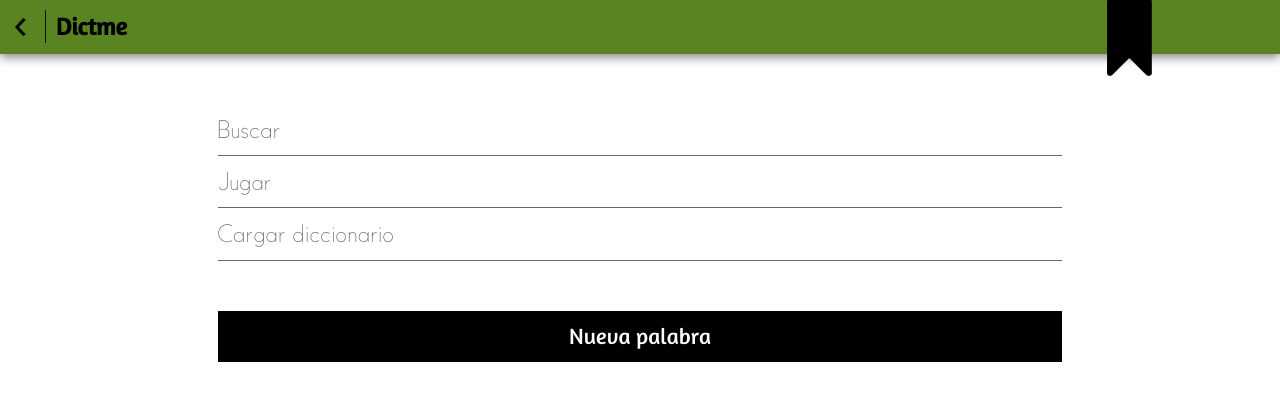
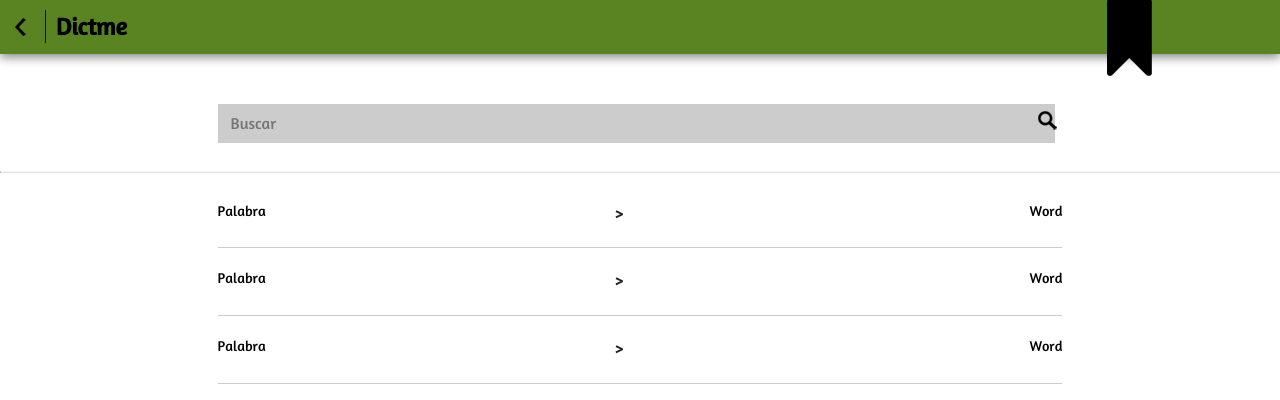
Before and after one commit to jespino/dictme-maquetas, a plain HTML site: page search.html in a window 1280 px wide. Drawn offline with Linux system fonts and the light colour scheme.

Commit message:
Search page

```diff
--- a/css/styles.less
+++ b/css/styles.less
@@ -96,12 +96,27 @@ header{
      background: rgba(90,132,34,1);
 }
 
+/* Content */
+
+.content{
+    &.home, &.search{
+        width: 66%;
+        margin: 0 auto;
+    }
+}
+
+/* Forms */
+
+form{
+    input[type="text"]{
+        width: 96%;
+    }
+}
+
 /* Main nav */
 
 .home{
     nav{
-        width: 66%;
-        margin: 0 auto;
         margin-bottom: 50px;
         ul{
             margin: 0;
@@ -136,3 +151,67 @@ header{
         background: #000;
     }
 }
+
+/* Search */
+#search-main{
+    .search-divider{
+        border-top: 1px solid #F5f5f5;
+        border-bottom: 1px solid #e0e0e0;
+    }
+    .search{
+        .search-form{
+            position: relative;
+            padding-bottom: 20px;
+            .searchbox{
+                background: #ccc;
+                border: none;
+                font-family: 'AmaranthRegular';
+                color: #000;
+                padding: 10px 13px;
+            }
+            .search_btn{
+                width: 20px;
+                height: 20px;
+                display: block;
+                text-indent: 100%;
+                white-space: nowrap;
+                overflow: hidden;
+                background: url("../img/search.png") no-repeat center center transparent;
+                position: absolute;
+                top: 7px;
+                right: 5px;
+            }
+        }
+        .search-results{
+            margin:0;
+            padding:0;
+            list-style: none;
+            li{
+                padding:20px 0;
+                border-bottom: 1px solid #ccc;
+                a{
+                    color: #000;
+                    text-decoration: none;
+                    font-family: 'AmaranthRegular';
+                    font-size:.9em;
+                    white-space:nowrap;
+                    width: 47%;
+                    text-overflow: ellipsis;
+                    overflow: hidden;
+                    &:first-child{
+                        float:left;
+                    }
+                    &:last-child{
+                        float: right;
+                        text-align: right;
+                    }
+                }
+                span{
+                    text-align:center;
+                    font-size: 1.2em;
+                    font-family: 'AmaranthRegular';
+                }
+            }
+        }
+    }
+}
--- a/search.html
+++ b/search.html
@@ -25,30 +25,42 @@
 
         <script src="js/vendor/modernizr-2.6.2.min.js"></script>
     </head>
-    <body>
+    <body id="search-main">
         <header id="header" class="header header-search">
             <a class="back" href="index.html"><!-- index --></a>
             <h1>Dictme</h1>
         </header>
+        <div class="marker"><!-- marker image --></div>
 
-        <div class="marker"><!-- marker image --></div>
-    <section class="content home">
+    <section>
+        <div class="content search">
+            <form class="search-form" name="input" action="" method="get">
+                <input type="text" name="search" class="searchbox" placeholder="Buscar">
+                <a href="#" class="search_btn">Search</a>
+            </form>
+        </div>
+        <hr class="search-divider" />
+        <div class="content search">
+            <ul class="search-results">
+                <li class="clearfix">
+                    <a href="#" title="Palabras">Palabra</a>
+                    <span>></span>
+                    <a href="#" title="Palabras">Word</a>
+                </li>
+                <li class="clearfix">
+                    <a href="#" title="Palabras">Palabra</a>
+                    <span>></span>
+                    <a href="#" title="Palabras">Word</a>
+                </li>
+                <li class="clearfix">
+                    <a href="#" title="Palabras">Palabra</a>
+                    <span>></span>
+                    <a href="#" title="Palabras">Word</a>
+                </li>
 
-        <nav>
-            <ul class="nav">
-                <li>
-                    <a href="search.html">Buscar</a>
-                </li>
-                <li>
-                    <a href="play.html">Jugar</a>
-                </li>
-                <li>
-                    <a href="dictionary.html">Cargar diccionario</a>
-                </li>
             </ul>
-        </nav>
+        </div>
 
-        <a href="add_word.html" class="btn">Nueva palabra</a>
     </section>
         <!-- SCRIPTS not needed so far -->
         <script src="js/vendor/zepto.min.js"></script>
```
Also changed, not shown: img/search.png (added), index.html (indentation only).
